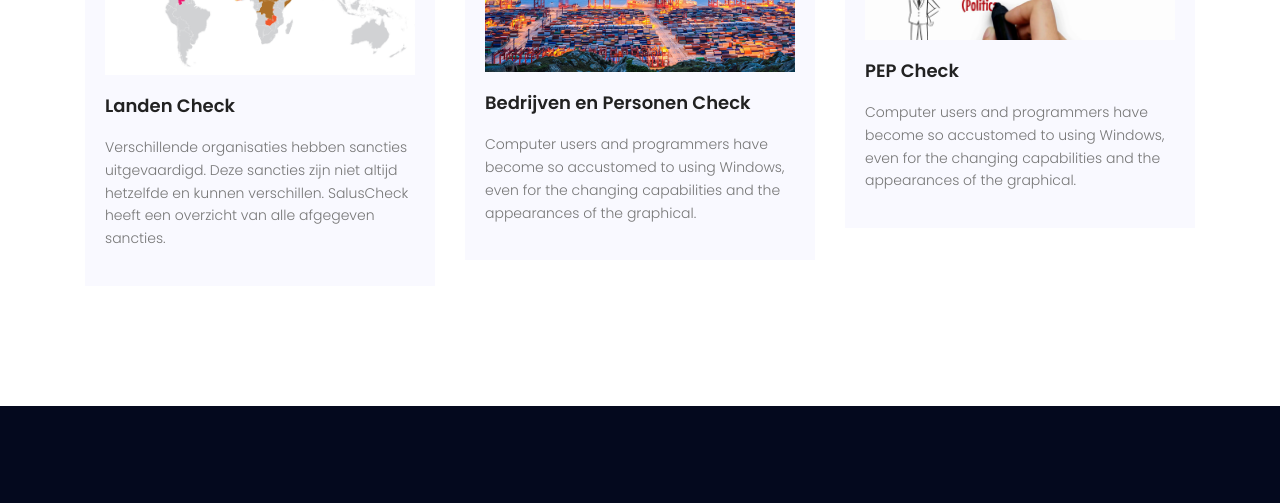
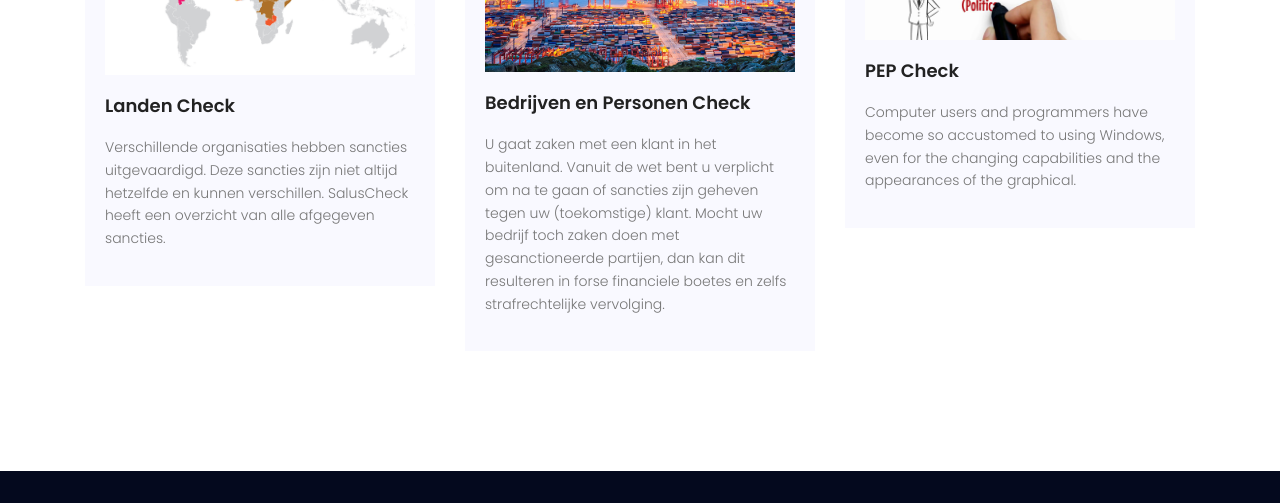
Before and after one commit to silversalus/saluscheck, a plain HTML site: page index.html in a window 1280 px wide. Shown: the part 1280-1783 px from the top of the page. Drawn offline with nearby package versions, Linux system fonts and the light colour scheme; some packages are replaced by stand-ins of ours.

Commit message:
Update index.html

```diff
--- a/index.html
+++ b/index.html
@@ -129,7 +129,8 @@
 								<div class="detail">
 									<a href="#"><h4>Bedrijven en Personen Check</h4></a>
 									<p>
-										Computer users and programmers have become so accustomed to using Windows, even for the changing capabilities and the appearances of the graphical.
+										U gaat zaken met een klant in het buitenland. Vanuit de wet bent u verplicht om na te gaan of sancties zijn geheven tegen uw (toekomstige) klant.
+										Mocht uw bedrijf toch zaken doen met gesanctioneerde partijen, dan kan dit resulteren in forse financiele boetes en zelfs strafrechtelijke vervolging.
 									</p>
 								</div>
 							</div>
```
